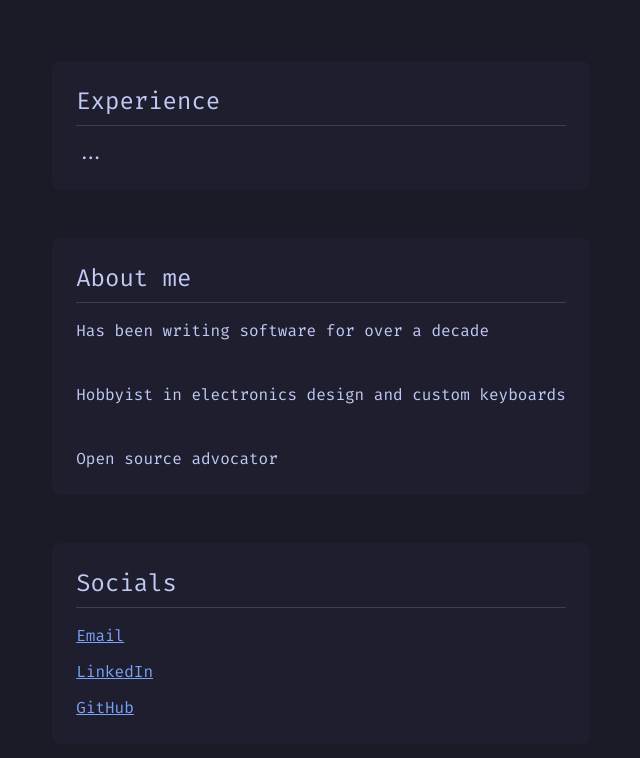
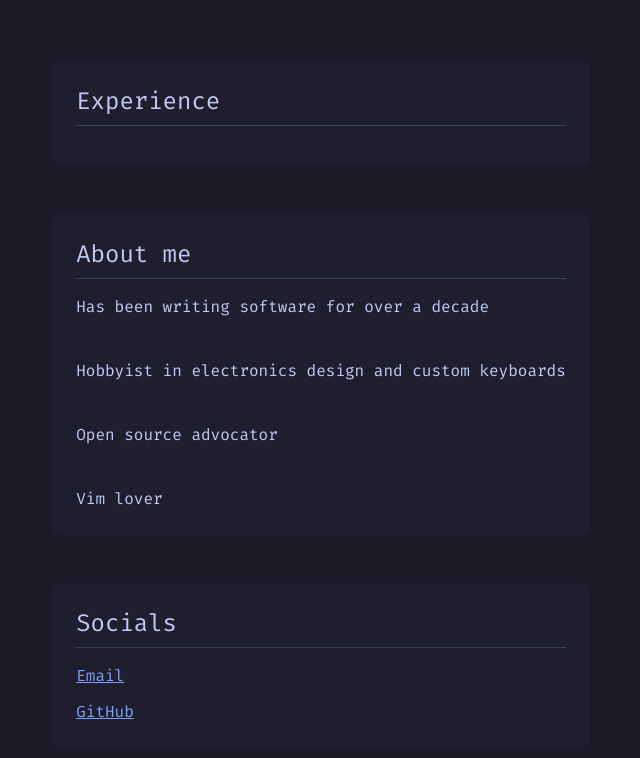
Before and after one commit to miikamenk/portfolio, a website: page public/index.html in a window 1280 px wide. Shown: the part 190-948 px from the top of the page, without its empty margins (319-959 px from the left). Drawn offline with nearby package versions, Linux system fonts and the light colour scheme; files that its build step writes are made by us from their sources.

Commit message:
some changes

```diff
--- a/package.json
+++ b/package.json
@@ -9,7 +9,8 @@
   "scripts": {
     "test": "echo \"Error: no test specified\" && exit 1",
     "start": "node index.js",
-    "build:css": "postcss input.css -o dist/output.css"
+    "build:css": "postcss input.css -o public/output.css",
+    "build": "npm run build:css"
   },
   "devDependencies": {
     "autoprefixer": "^10.4.21",
--- a/public/index.html
+++ b/public/index.html
@@ -3,8 +3,8 @@
   <head>
     <meta charset="UTF-8" />
     <meta name="viewport" content="width=device-width, initial-scale=1.0" />
-    <link href="dist/output.css" rel="stylesheet" />
-    <title>miikamenk - Portfolio</title>
+    <link href="output.css" rel="stylesheet" />
+    <title>miikamenk - landing page</title>
     <style>
       body {
         font-family: "Fira Code", monospace;
@@ -34,7 +34,7 @@
           width: 0;
         }
         100% {
-          width: 10ch; /* "10ch" corresponds to the length of "Your Name" */
+          width: 10ch; /* "10ch" corresponds to the length of header */
         }
       }
 
@@ -62,10 +62,9 @@
           Experience
         </h2>
         <ul class="list-none space-y-2">
-          <li>...</li>
+          <li></li>
         </ul>
       </section>
-
       <section class="mb-12 bg-[#1e1e2e] rounded-lg p-6 text-left">
         <h2 class="text-2xl font-medium mb-4 border-b border-gray-700 pb-2">
           About me
@@ -76,6 +75,8 @@
           <li>Hobbyist in electronics design and custom keyboards</li>
           <li>&nbsp;</li>
           <li>Open source advocator</li>
+          <li>&nbsp;</li>
+          <li>Vim lover</li>
         </ul>
       </section>
 
@@ -86,14 +87,6 @@
         <ul class="list-none space-y-3">
           <li>
             <a href="mailto:miikamenk@duck.com" class="underline">Email</a>
-          </li>
-          <li>
-            <a
-              href="https://www.linkedin.com/in/miika-ritokangas/"
-              target="_blank"
-              class="underline"
-              >LinkedIn</a
-            >
           </li>
           <li>
             <a
```
Also changed, not shown: public/output.css (added).
